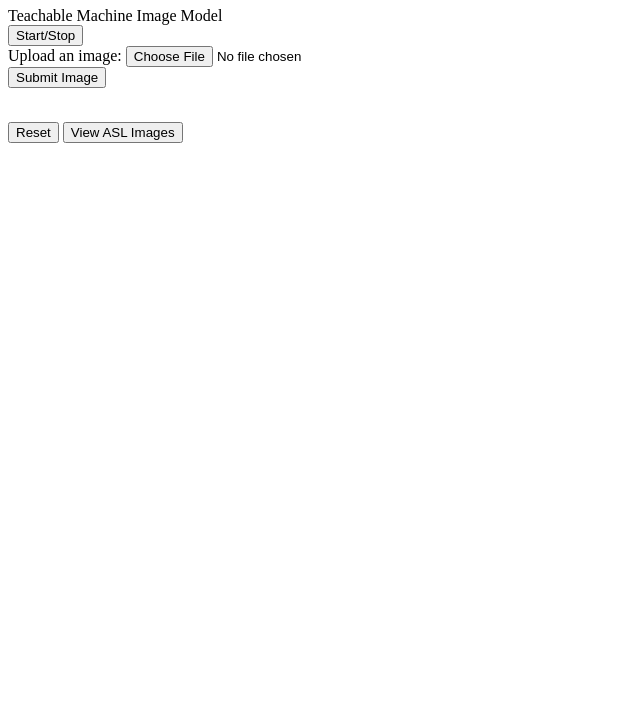
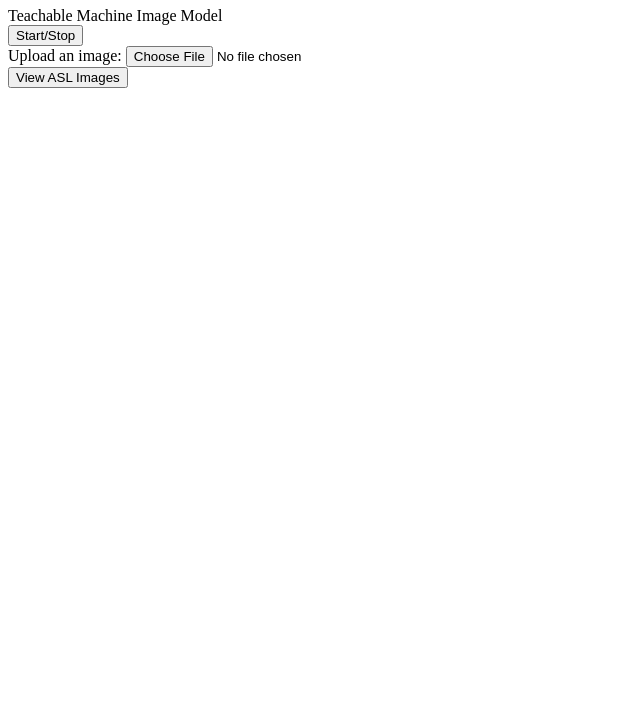
Before and after one commit to 23008421/C240_AI_FA_Project, a website: page index.html in a window 1280 px wide. Shown: the part 73-800 px from the top of the page, without its empty margins (0-640 px from the left). Drawn offline with Linux system fonts and the light colour scheme.

Commit message:
Cleaned up code
- Removed reset_page and submit_image

```diff
--- a/index.html
+++ b/index.html
@@ -12,13 +12,8 @@
             <form id = "image-upload-form">
                 <label for="image-upload">Upload an image:</label>
                 <input type="file" id="image-upload" accept="image/*" onchange="handleImageUpload(event)">
-                <br><button id = "submit-button" type = "submit">Submit Image</button>
-                <br>
                 <img id = "uploaded-image" style = "display: none; max-width: 200px; margin-top: 10px;">
             </form>
-
-            <br><button type="button" onclick="resetPage()">Reset</button>
-
 
             <a href = "aslData.html">
                 <button type = "button">View ASL Images</button>
@@ -170,12 +165,6 @@
                 document.getElementById("toggle-webcam").textContent = "Start Webcam";
 
             }
-
-            function resetPage() {
-                window.location.reload();
-            }
-
-
         </script>
 
         <style>
```
